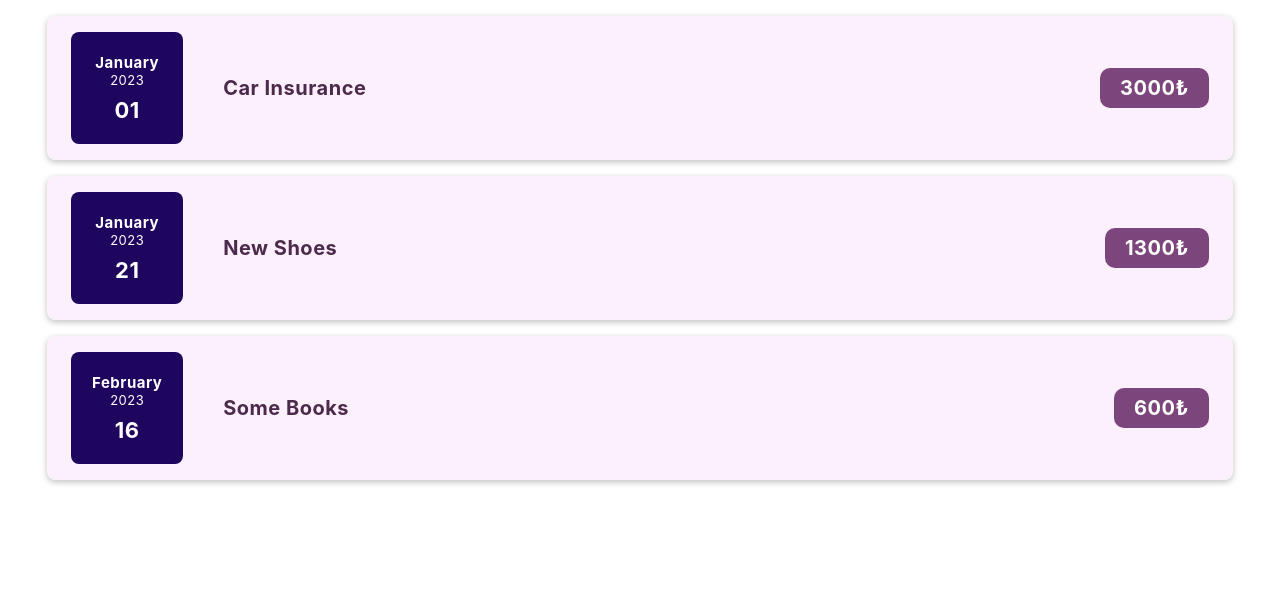
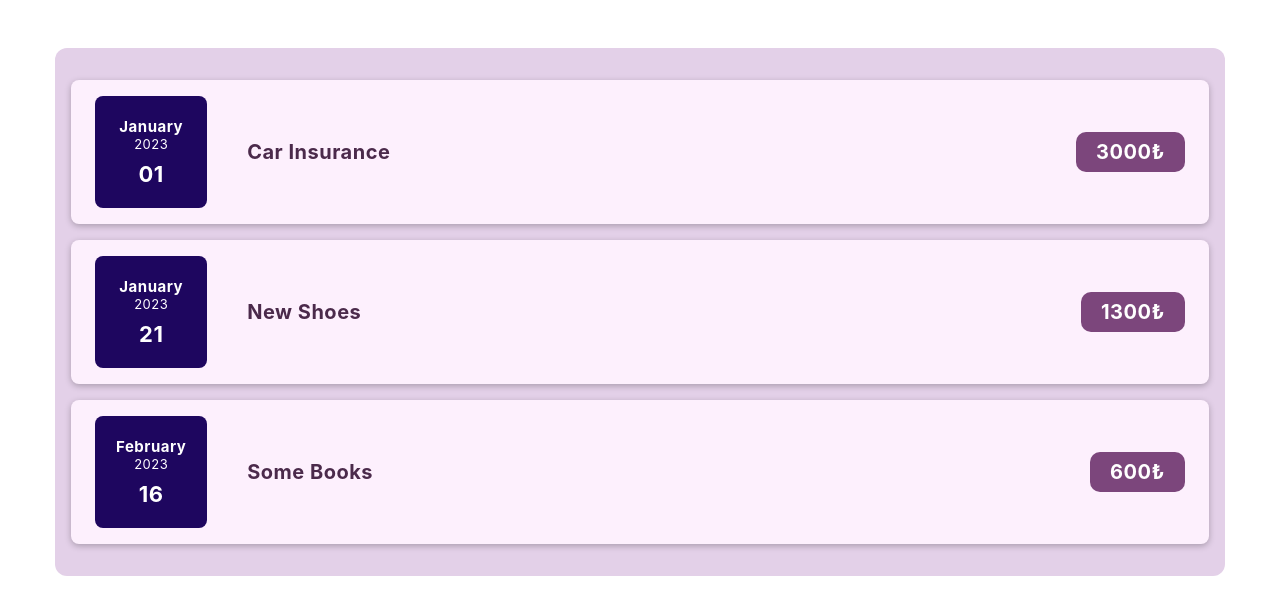
Before and after one commit to barisemreyalcin/expense-tracker-app, a React (Create React App) app: page / in a window 1280 px wide. Shown: the top 614 px of the page. Built offline with nearby package versions, Linux system fonts and the light colour scheme.

Commit message:
create ExpenseList component

```diff
--- a/src/App.js
+++ b/src/App.js
@@ -1,4 +1,4 @@
-import ExpenseItem from "./components/ExpenseItem";
+import ExpenseList from "./components/ExpenseList";
 
 function App() {
   const expenseList = [
@@ -24,21 +24,7 @@ function App() {
 
   return (
     <div className="App">
-      <ExpenseItem
-        date={expenseList[0].date}
-        title={expenseList[0].title}
-        price={expenseList[0].price}
-      />
-      <ExpenseItem
-        date={expenseList[1].date}
-        title={expenseList[1].title}
-        price={expenseList[1].price}
-      />
-      <ExpenseItem
-        date={expenseList[2].date}
-        title={expenseList[2].title}
-        price={expenseList[2].price}
-      />
+      <ExpenseList expenseList={expenseList}/>
     </div>
   );
 }
--- a/src/components/ExpenseItem.css
+++ b/src/components/ExpenseItem.css
@@ -2,9 +2,8 @@
     display: flex;
     justify-content: space-between;
     align-items: center;
-    max-width: 90%;
     padding: .6em 1.2em;
-    margin: 1em auto;
+    margin: 1em 0;
     background-color: #fdf0fd;
     border-radius: .5em;
     box-shadow: 0 2px 6px rgba(0, 0, 0, 0.25);
--- /dev/null
+++ b/src/components/ExpenseList.css
@@ -0,0 +1,7 @@
+.expense-list {
+    background-color: #e3d0e8;
+    max-width: 90%;
+    margin: 3em auto;
+    padding: 1em;
+    border-radius: .75em;
+}
--- /dev/null
+++ b/src/components/ExpenseList.js
@@ -0,0 +1,26 @@
+import ExpenseItem from "./ExpenseItem";
+import "./ExpenseList.css";
+
+function Expenses(props) {
+    return (
+        <div className="expense-list">
+            <ExpenseItem
+                date={props.expenseList[0].date}
+                title={props.expenseList[0].title}
+                price={props.expenseList[0].price}
+            />
+            <ExpenseItem
+                date={props.expenseList[1].date}
+                title={props.expenseList[1].title}
+                price={props.expenseList[1].price}
+            />
+            <ExpenseItem
+                date={props.expenseList[2].date}
+                title={props.expenseList[2].title}
+                price={props.expenseList[2].price}
+            />
+        </div>
+    )
+}
+
+export default Expenses;
```
